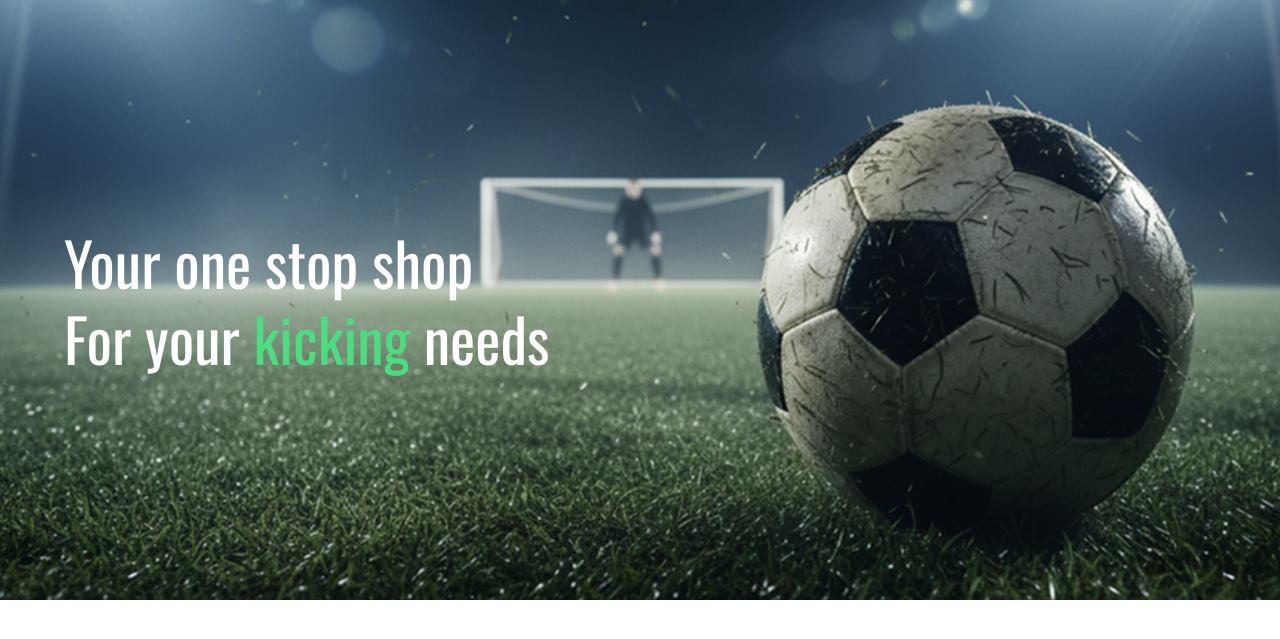
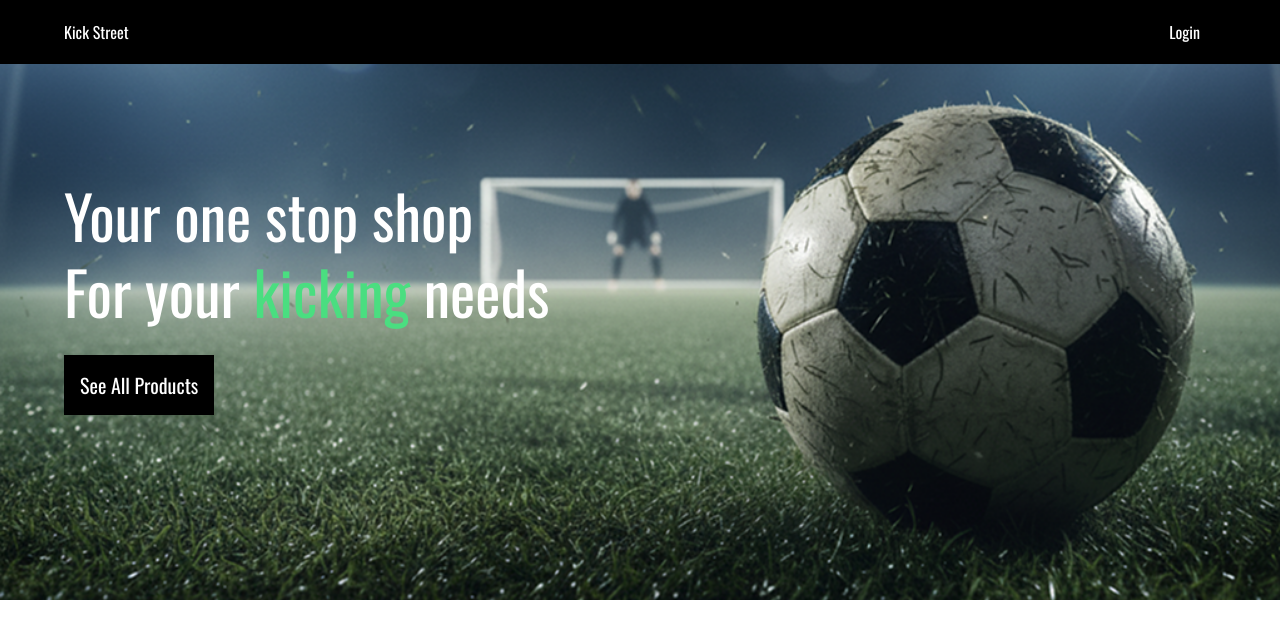
Before and after one commit to Kritzeey/kick-street, a Django app: page / in a window 1280 px wide. Shown: the top 639 px of the page. Run offline with Django 5.2, Linux system fonts and the light colour scheme; some libraries are stand-ins or nearby versions.

Commit message:
feat: add navbar skeleton

```diff
--- a/main/templates/main.html
+++ b/main/templates/main.html
@@ -3,6 +3,8 @@
 {% load static %}
 
 {% block content %}
+    {% include 'partials/navbar.html' %}
+
     <main class="min-h-dvh w-full">
         <section class="h-[75dvh] w-full overflow-hidden relative">
             <img class="w-full h-full object-cover" src="{% static 'image/football_field.png' %}" alt="football field">
@@ -15,6 +17,12 @@
                 <p class="text-6xl">
                     For your <span class="text-green-400">kicking</span> needs
                 </p>
+
+                <div class="w-full">
+                    <button class="text-xl bg-black p-4">
+                        See All Products
+                    </button>
+                </div>
             </div>
         </section>
     </main>
--- /dev/null
+++ b/main/templates/partials/navbar.html
@@ -0,0 +1,11 @@
+<header class="w-full z-50 fixed h-16 bg-black text-white">
+    <div class="max-w-6xl w-full flex items-center justify-between mx-auto h-full">
+        <a>
+            Kick Street
+        </a>
+
+        <a class="h-full items-center justify-center flex hover:text-black cursor-pointer duration-200 hover:bg-white px-4">
+            Login
+        </a>
+    </div>
+</header>
```
